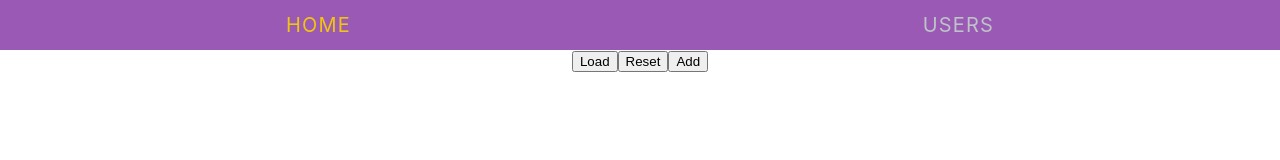
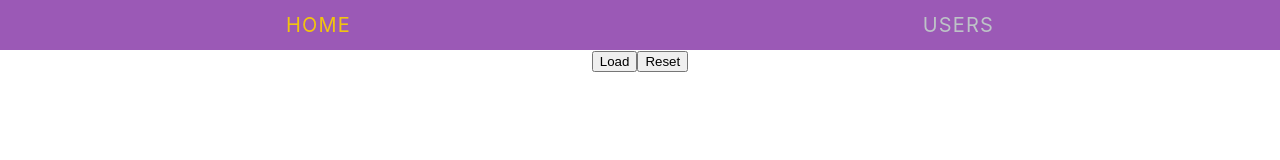
Before and after one commit to slawekmarciniak/redux_persistore_axios_training, a React (Create React App) app: page / in a window 1280 px wide. Shown: the top 160 px of the page. Built offline with nearby package versions, Linux system fonts and the light colour scheme.

Commit message:
fix condition of render user and add button

```diff
--- a/src/components/Home/Home.js
+++ b/src/components/Home/Home.js
@@ -18,10 +18,10 @@ const Home = ({ getUsers, addUser, users, isLoading, resetUsers }) => {
       <div>
         <button onClick={fetchData}>Load</button>
         <button onClick={resetUsersList}>Reset</button>
-        <button onClick={addUserToList}>Add</button>
+        {users.length > 0 && <button onClick={addUserToList}>Add</button>}
       </div>
       <div>{isLoading && <p>is loading..</p>}</div>
-      <div>{users && <UsersList users={users} />}</div>
+      <div>{users.length > 0 && <UsersList users={users} />}</div>
     </div>
   );
 };
```
